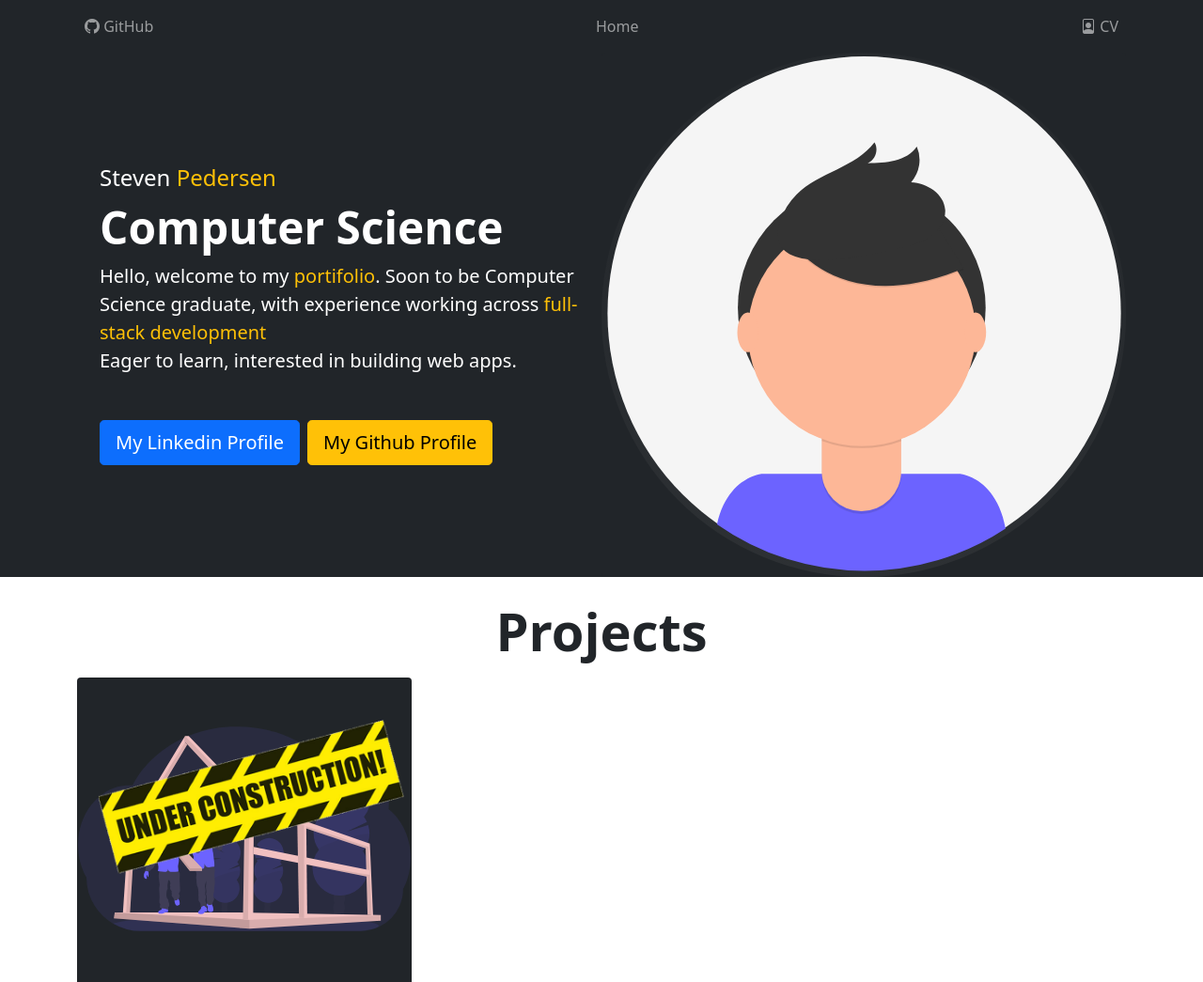
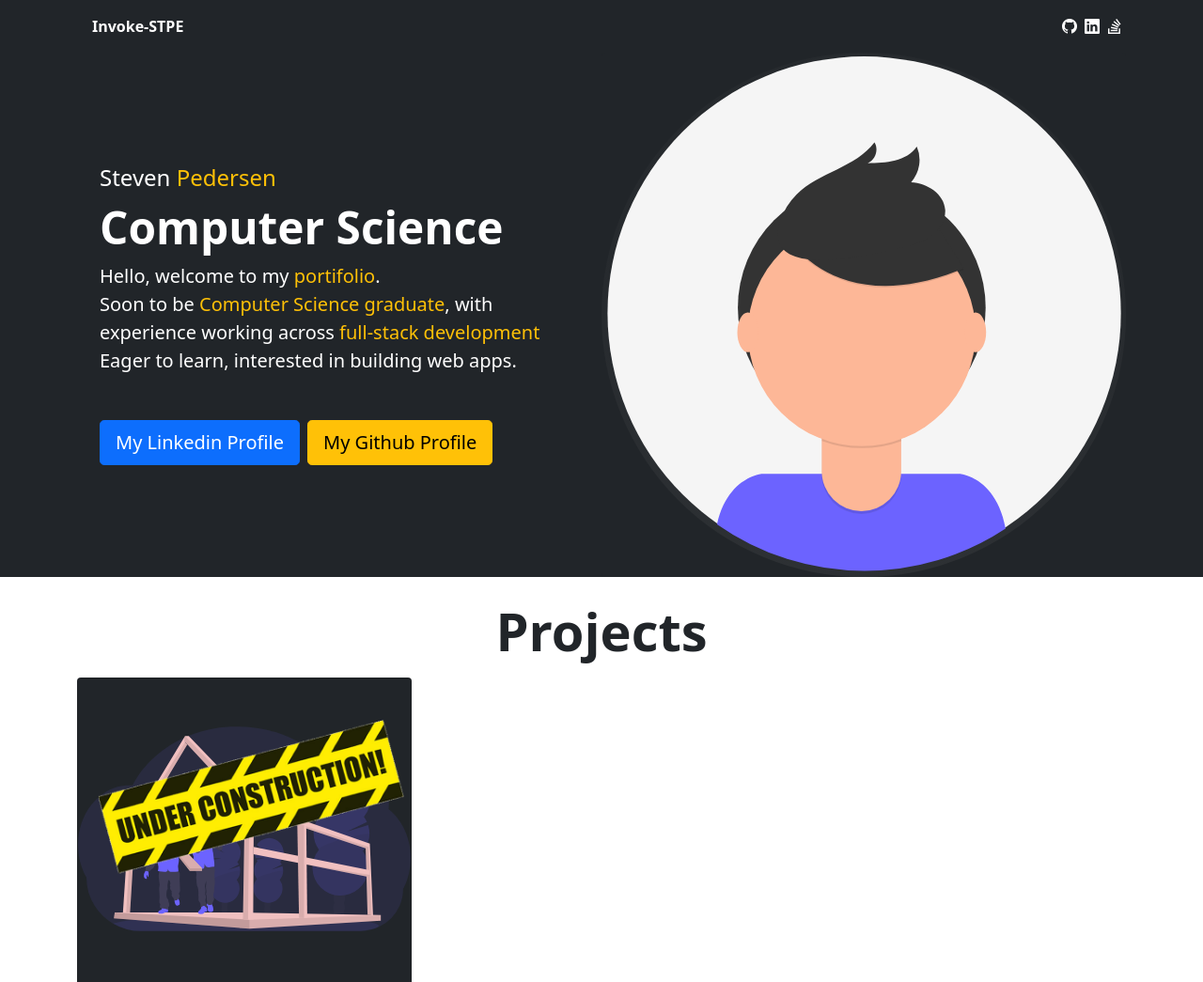
Before and after one commit to Invoke-STPE/Invoke-STPE.github.io, a plain HTML site: page index.html in a window 1280 px wide. Shown: the top 1045 px of the page at 94% size. Drawn offline with nearby package versions, Linux system fonts and the light colour scheme.

Commit message:
Update index.html
Updated navigation bar visual.

```diff
--- a/index.html
+++ b/index.html
@@ -6,10 +6,7 @@
     <meta name="viewport" content="width=device-width, initial-scale=1" />
     <!-- Bootstrap CSS -->
     <link href="https://cdn.jsdelivr.net/npm/bootstrap@5.0.2/dist/css/bootstrap.min.css" rel="stylesheet" integrity="sha384-EVSTQN3/azprG1Anm3QDgpJLIm9Nao0Yz1ztcQTwFspd3yD65VohhpuuCOmLASjC" crossorigin="anonymous">
-    <link
-      rel="stylesheet"
-      href="https://cdn.jsdelivr.net/npm/bootstrap-icons@1.3.0/font/bootstrap-icons.css"
-    />
+    <link rel="stylesheet" href="https://cdn.jsdelivr.net/npm/bootstrap-icons@1.8.1/font/bootstrap-icons.css">
     <link rel="stylesheet" href="./stylesheets/style.css" />
     <title>Invoke-STPE's Portfolio</title>
   </head>
@@ -17,7 +14,28 @@
     <div id="app">
       <!-- Navigation bar -->
       <header>
-        <navigation-component></navigation-component>
+        <nav class="navbar navbar-expand-lg bg-dark navbar-dark">
+          <div class="container">
+            <!-- <button
+              class="navbar-toggler"
+              type="button"
+              data-bs-toggle="collapse"
+              data-bs-target="#navmenu"
+            >
+              <span class="navbar-toggler-icon"></span>
+            </button> -->
+            <!-- <div class="collapse navbar-collapse" id="navmenu"> -->
+              <ul class="navbar-nav me-auto">
+                <li class="nav-item px-2"><a class="nav-link fw-bold active" aria-current="page" href="/index.html">Invoke-STPE</a></li>
+              </ul>
+              <form class="d-flex">
+                <a class="text-white mx-1" href="https://github.com/Invoke-STPE"><i class="bi bi-github"></i></a>
+                <a class="text-white mx-1" href="https://www.linkedin.com/in/steven-pedersen-664118202/"> <i class="bi bi-linkedin"></i></a>
+                <a class="text-white mx-1" href="https://stackoverflow.com/users/10924274/stpe"> <i class="bi bi-stack-overflow"></i></a>
+              </form>
+            <!-- </div> -->
+          </div>
+        </nav>
       </header>
       <!-- Quick Few words -->
       <section class="bg-dark">
@@ -27,8 +45,8 @@
                     <div class="bg-300 p-4 h-100 d-flex d-flex-md d-flex-sm flex-column  justify-content-center">
                         <h4 class="text-800">Steven <span class="text-warning">Pedersen</span></h1>
                         <h1 class="fw-semi-bold lh-sm fs-4 fs-lg-5 fs-xl-6 text-white">Computer Science</h1>
-                        <p class="mb-5 fs-5 text-800">Hello, welcome to my <span class="text-warning">portifolio</span>.
-                          Soon to be Computer Science graduate, with experience working across <span class="text-warning">full-stack development</span><br />
+                        <p class="mb-5 fs-5 text-800">Hello, welcome to my <span class="text-warning">portifolio</span>.<br />
+                          Soon to be <span class="text-warning">Computer Science graduate</span>, with experience working across <span class="text-warning">full-stack development</span>
                           Eager to learn, interested in building web apps.
                         </p>
                     <div class="d-grid gap-2 d-lg-block">
```
